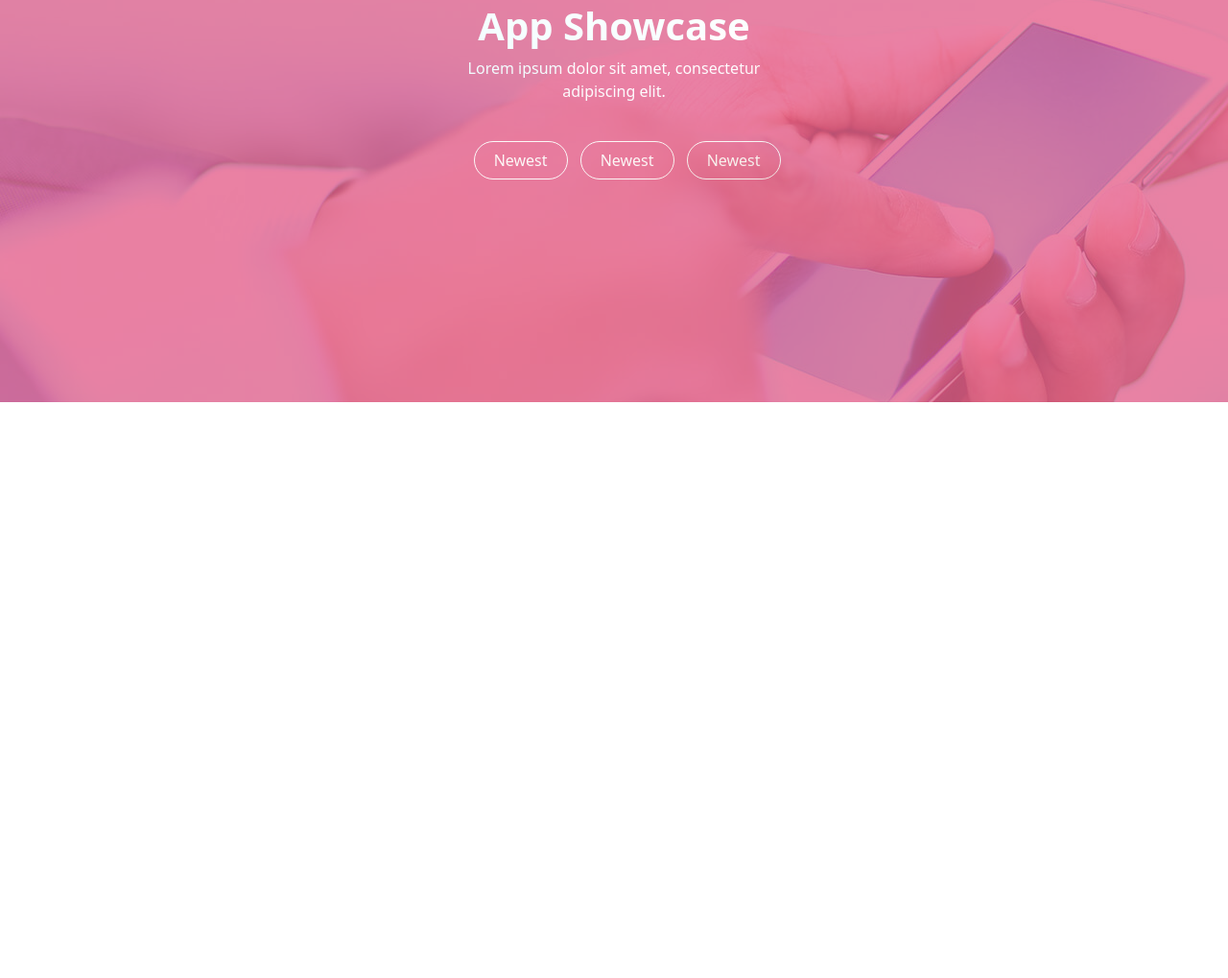
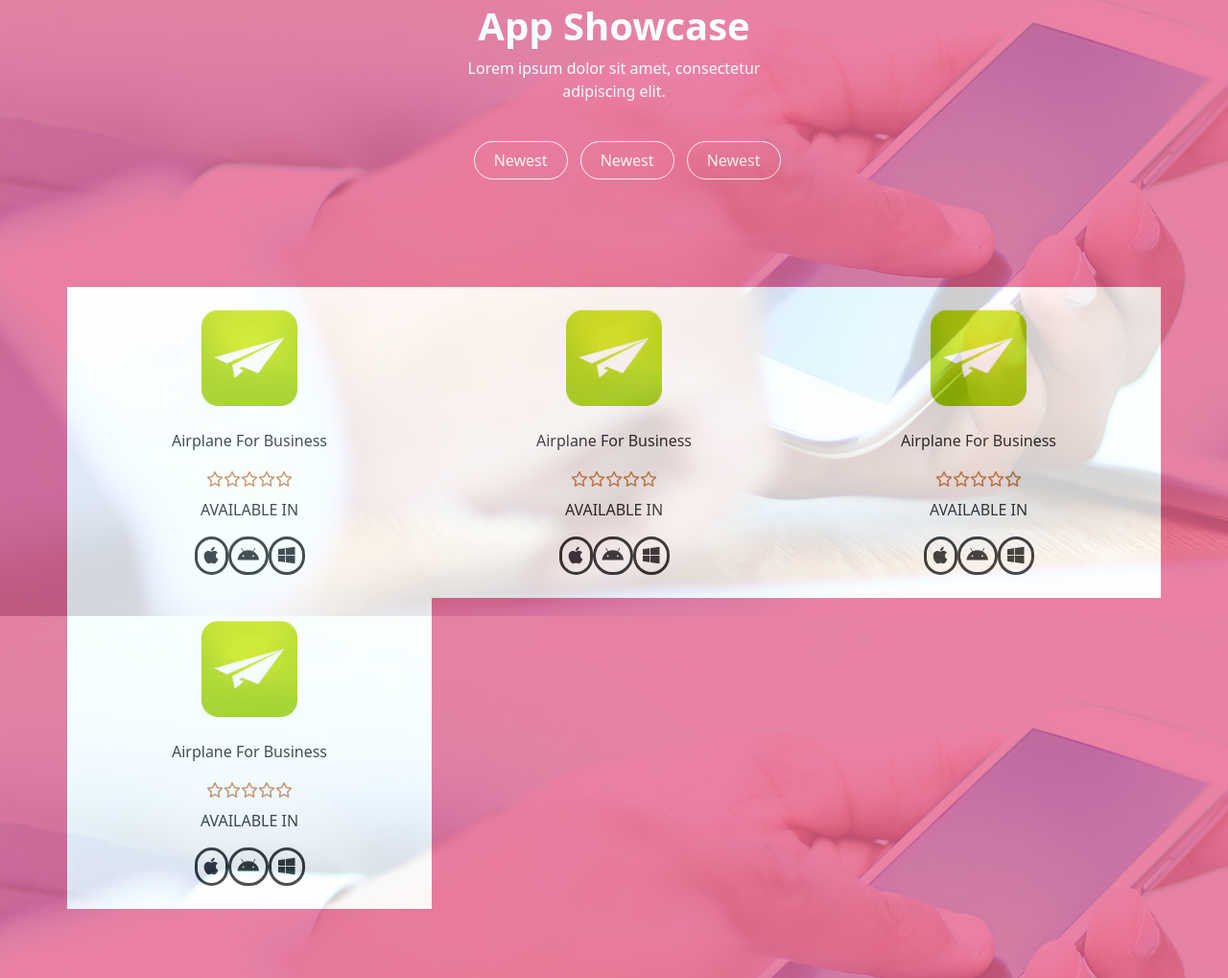
Before and after one commit to khalilhasan23/Gaming-landing-page-2, a plain HTML site: page index.html in a window 1280 px wide. Shown: the part 1855-2874 px from the top of the page at 96% size. Before the commit the page ends 2274 px from the top, so only its background shows below. Drawn offline with nearby package versions, Linux system fonts and the light colour scheme.

Commit message:
sc4 card

```diff
--- a/css/style.css
+++ b/css/style.css
@@ -88,5 +88,26 @@
 }
 
 .sc4card{
+    background-color: white;
+}
+
+.sc4img{
+    height: 100px;
+    margin-left: auto;
+    margin-right: auto;
+    display: block;
+}
+.sc4star{
+    display: table;
+    margin-left: auto;
+    margin-right: auto;
+}
+
+#sc4ios{
+    font-weight: 400;
+    font-size: 20px;
+    border-style: solid;
+    border-radius: 72px;
+    padding: 7px;
 
 }
--- a/index.html
+++ b/index.html
@@ -178,13 +178,75 @@
                         </div>
                         <div class="col-lg-4"></div>
                     </div>
-                    <div class="row my-5">
+                    <div class="row my-4">
                         <div class="col-lg-4 sc4card">
-
+                            <img src="img/pr1.jpg" alt="" class="sc4img my-4">
+                            <p style="text-align: center;">Airplane For Business</p>
+                            <div class="sc4star my-2">
+                                <i class="fa-regular fa-star"  style="color: #c9814d;"></i>
+                                <i class="fa-regular fa-star" style="color: #c9814d;"></i>
+                                <i class="fa-regular fa-star" style="color: #c9814d;"></i>
+                                <i class="fa-regular fa-star" style="color: #c9814d;"></i>
+                                <i class="fa-regular fa-star" style="color: #c9814d;"></i>
+                            </div>
+                            <p style="text-align: center;" >AVAILABLE IN</p>
+                            <div class="sc4star mb-4">
+                                <i class="fa-brands fa-apple " id="sc4ios"></i>
+                                <i class="fa-brands fa-android" id="sc4ios"></i>
+                                <i class="fa-brands fa-windows" id="sc4ios"></i>
+                            </div>
                         </div>
-                        <div class="col-lg-4"></div>
-                        <div class="col-lg-4"></div>
-                        <div class="col-lg-4"></div>
+                        <div class="col-lg-4 sc4card">
+                            <img src="img/pr1.jpg" alt="" class="sc4img my-4">
+                            <p style="text-align: center;">Airplane For Business</p>
+                            <div class="sc4star my-2">
+                                <i class="fa-regular fa-star"  style="color: #c9814d;"></i>
+                                <i class="fa-regular fa-star" style="color: #c9814d;"></i>
+                                <i class="fa-regular fa-star" style="color: #c9814d;"></i>
+                                <i class="fa-regular fa-star" style="color: #c9814d;"></i>
+                                <i class="fa-regular fa-star" style="color: #c9814d;"></i>
+                            </div>
+                            <p style="text-align: center;" >AVAILABLE IN</p>
+                            <div class="sc4star mb-4">
+                                <i class="fa-brands fa-apple " id="sc4ios"></i>
+                                <i class="fa-brands fa-android" id="sc4ios"></i>
+                                <i class="fa-brands fa-windows" id="sc4ios"></i>
+                            </div>
+                        </div>
+                        <div class="col-lg-4 sc4card">
+                            <img src="img/pr1.jpg" alt="" class="sc4img my-4">
+                            <p style="text-align: center;">Airplane For Business</p>
+                            <div class="sc4star my-2">
+                                <i class="fa-regular fa-star"  style="color: #c9814d;"></i>
+                                <i class="fa-regular fa-star" style="color: #c9814d;"></i>
+                                <i class="fa-regular fa-star" style="color: #c9814d;"></i>
+                                <i class="fa-regular fa-star" style="color: #c9814d;"></i>
+                                <i class="fa-regular fa-star" style="color: #c9814d;"></i>
+                            </div>
+                            <p style="text-align: center;" >AVAILABLE IN</p>
+                            <div class="sc4star mb-4">
+                                <i class="fa-brands fa-apple " id="sc4ios"></i>
+                                <i class="fa-brands fa-android" id="sc4ios"></i>
+                                <i class="fa-brands fa-windows" id="sc4ios"></i>
+                            </div>
+                        </div>
+                        <div class="col-lg-4 sc4card">
+                            <img src="img/pr1.jpg" alt="" class="sc4img my-4">
+                            <p style="text-align: center;">Airplane For Business</p>
+                            <div class="sc4star my-2">
+                                <i class="fa-regular fa-star"  style="color: #c9814d;"></i>
+                                <i class="fa-regular fa-star" style="color: #c9814d;"></i>
+                                <i class="fa-regular fa-star" style="color: #c9814d;"></i>
+                                <i class="fa-regular fa-star" style="color: #c9814d;"></i>
+                                <i class="fa-regular fa-star" style="color: #c9814d;"></i>
+                            </div>
+                            <p style="text-align: center;" >AVAILABLE IN</p>
+                            <div class="sc4star mb-4">
+                                <i class="fa-brands fa-apple " id="sc4ios"></i>
+                                <i class="fa-brands fa-android" id="sc4ios"></i>
+                                <i class="fa-brands fa-windows" id="sc4ios"></i>
+                            </div>
+                        </div>
                     </div>
                 </div>
             </div>
```
